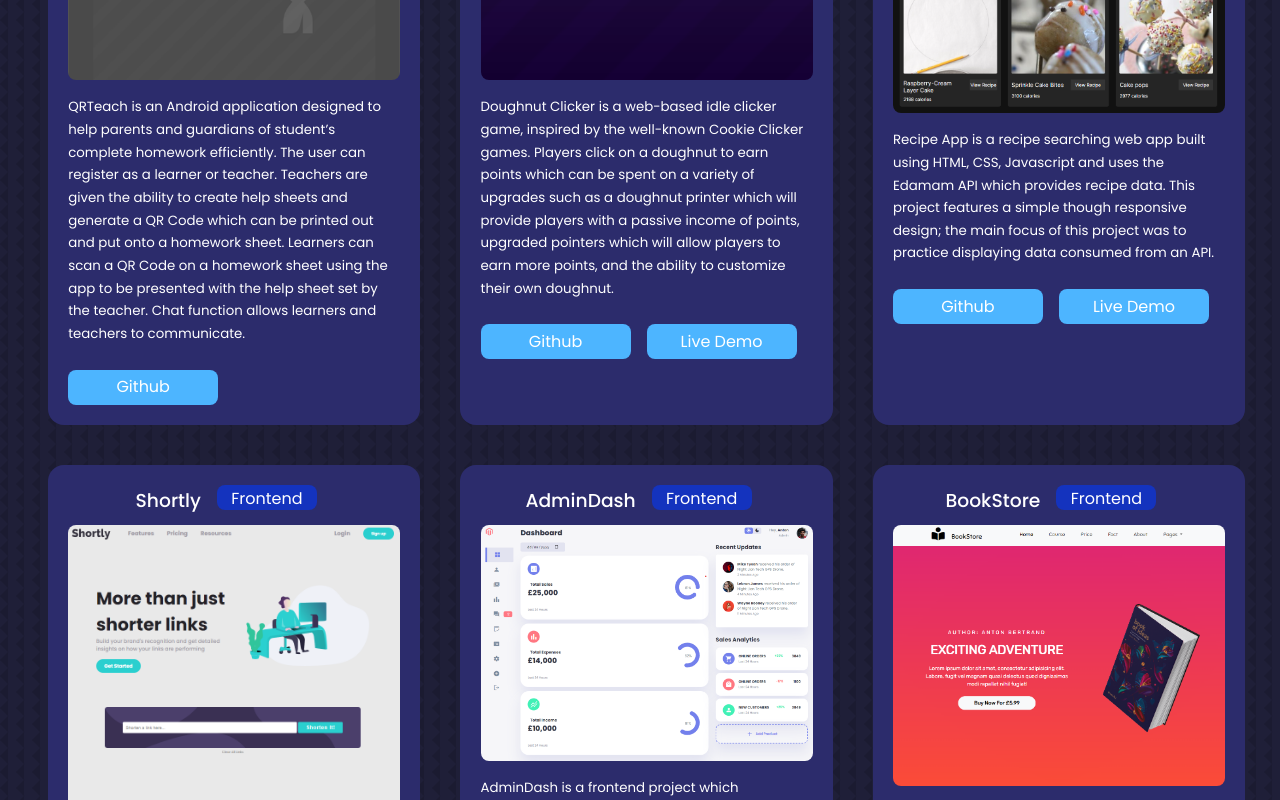
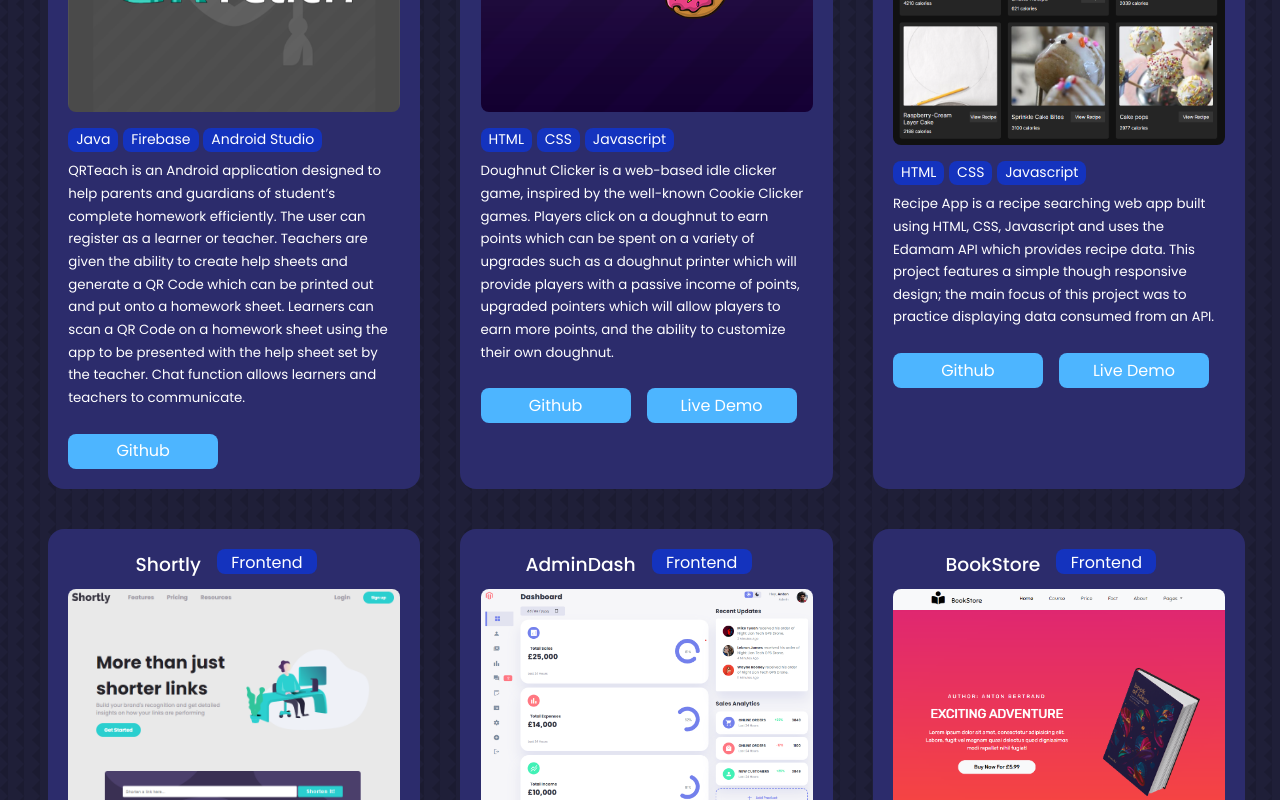
Before and after one commit to AntonBertrand/Portfolio, a React (Create React App) app: page /projects in a window 1280 px wide. Shown: the part 1300-2100 px from the top of the page. Built offline with nearby package versions, Linux system fonts and the light colour scheme.

Commit message:
Each portfolio item displays its tech stack
Tech stack field added to the portfolio data file, this is displayed in the view for each project

```diff
--- a/src/components/experience/Experience.jsx
+++ b/src/components/experience/Experience.jsx
@@ -79,7 +79,7 @@ const Experience = () => {
             <article className='experience__details'>
               <BsPatchCheckFill className='experience__details-icon'/>
               <div>
-                <h4>MySQL</h4>
+                <h4>MongoDB</h4>
                 <small className='text-light'>Intermediate</small>
               </div>
             </article>
--- a/src/components/portfolio/Portfolio.jsx
+++ b/src/components/portfolio/Portfolio.jsx
@@ -15,15 +15,17 @@ const Portfolio = () => {
       <div className="portfolio__container">
 
         {
-          data.map(({id, image, title, desc, github, demo}) => {
+          data.map(({id, image, title, desc, github, demo, tech}) => {
             return (
               <article key={id} className="portfolio__item">
               <div className="portfolio__item-image">
                 <img src={image} alt={title} />
               </div>
               <h3>{title}</h3>
+              <div className="project__tech__container">
+              { tech && tech.map((item) => <div className='project__tech'> {item} </div>)}
+            </div>
               <small>{desc}</small>
-
               <div className="portfolio__item-cta">
               <a href={github} className='btn' target='_blank'>Github</a>
               { demo && <a href={demo} className='btn btn-primary' target='_blank'>Live Demo</a>}
--- a/src/components/projectData.jsx
+++ b/src/components/projectData.jsx
@@ -22,7 +22,8 @@ export default {
                 title: 'VanquisBooking',
                 desc: "This is a simplified Booking.com clone I've named VanquisBooking. This is a full stack application (Frontend & Backend) I created to practice development using the MERN stack. Users can register and login to view properties filtered by destination, date range, visitors, and room quantity. Specific rooms can be booked at each property and will be unavailable to others for the dates booked for.",
                 github: 'https://github.com/AntonBertrand/Booking-App',
-                demo: 'https://booking-app-frontend-8uip.onrender.com/'
+                demo: 'https://booking-app-frontend-8uip.onrender.com/',
+                tech: ["React", "Express", "Node", "MongoDB"]
               },
               {
                 id: 2,
@@ -31,7 +32,8 @@ export default {
                 title: 'MyDiary',
                 desc:'MyDiary is a web application which allows users to create diary entries which they can use to capture their thoughts, moods, memories and anything else they would like to document. This is a full stack application built using the MERN stack. Users are able to signup and login to their own private dashboard in which they can view all their diary entries or search for specific ones.',
                 github: 'https://github.com/AntonBertrand/Diary-App',
-                demo: 'https://diary-app-35k5.onrender.com/'
+                demo: 'https://diary-app-35k5.onrender.com/',
+                tech: ["React", "Express", "Node", "MongoDB"]
               },
               {
                 id: 3,
@@ -40,7 +42,8 @@ export default {
                 title: 'WhatsOn',
                 desc: 'WhatsOn is an Android application targeted towards Brunel University students who lived on Campus or in the nearby area. The application allows these students to view all the events available in the area, as well as the ability to create their own events for other users to see. This allows them to take advantages of all the facilities available to them and keep them updated on what events are soon to take place, giving them a great University experience.',
                 github: 'https://github.com/AntonBertrand/CS3100CW',
-                demo: 'https://www.youtube.com/watch?v=WcMdWl8wv2M'
+                demo: 'https://www.youtube.com/watch?v=WcMdWl8wv2M',
+                tech: ["Java", "Firebase", "Android Studio"]
               },
               {
                 id: 4,
@@ -49,6 +52,7 @@ export default {
                 title: 'QRTeach',
                 desc:'QRTeach is an Android application designed to help parents and guardians of student’s complete homework efficiently. The user can register as a learner or teacher. Teachers are given the ability to create help sheets and generate a QR Code which can be printed out and put onto a homework sheet. Learners can scan a QR Code on a homework sheet using the app to be presented with the help sheet set by the teacher. Chat function allows learners and teachers to communicate.',
                 github: 'https://github.com/AntonBertrand/QRTeach',
+                tech: ["Java", "Firebase", "Android Studio"]
               },
 
               {
@@ -58,7 +62,8 @@ export default {
                 title: 'Doughnut Clicker',
                 desc:'Doughnut Clicker is a web-based idle clicker game, inspired by the well-known Cookie Clicker games. Players click on a doughnut to earn points which can be spent on a variety of upgrades such as a doughnut printer which will provide players with a passive income of points, upgraded pointers which will allow players to earn more points, and the ability to customize their own doughnut.',
                 github: 'https://google.com',
-                demo: 'https://google.com'
+                demo: 'https://google.com',
+                tech: ["HTML", "CSS", "Javascript"]
               },
               {
                 id: 6,
@@ -67,7 +72,8 @@ export default {
                 title: 'Recipe App',
                 desc:'Recipe App is a recipe searching web app built using HTML, CSS, Javascript and uses the Edamam API which provides recipe data. This project features a simple though responsive design; the main focus of this project was to practice displaying data consumed from an API.',
                 github: 'https://github.com/AntonBertrand/Recipe-App',
-                demo: 'https://recipe-finder.antonbertrand.com/'
+                demo: 'https://recipe-finder.antonbertrand.com/',
+                tech: ["HTML", "CSS", "Javascript"]
               },
               {
                 id: 9,
@@ -76,7 +82,8 @@ export default {
                 title: 'Shortly',
                 desc:'Shortly is a URL shortening web app built using HTML, CSS, Javascript and uses an API. Users can enter a URL and it will provide them with a shortened version which they can copy to their clipboard. This project was created as part of a front-end coding challenge.',
                 github: 'https://github.com/AntonBertrand/URL-Shortener',
-                demo: 'https://shortly.antonbertrand.com/'
+                demo: 'https://shortly.antonbertrand.com/',
+                tech: ["HTML", "CSS", "Javascript"]
               },
               {
                 id: 10,
@@ -85,7 +92,8 @@ export default {
                 title: 'AdminDash',
                 desc:'AdminDash is a frontend project which represents an admin dashboard. This was built using HTML, CSS and Javascript. The design is fully responsive and also has a light/dark theme switch.',
                 github: 'https://github.com/AntonBertrand/AdminDashboard',
-                demo: 'https://admindashboard.antonbertrand.com/'
+                demo: 'https://admindashboard.antonbertrand.com/',
+                tech: ["HTML", "CSS", "Javascript"]
               },
               {
                 id: 11,
@@ -94,7 +102,8 @@ export default {
                 title: 'BookStore',
                 desc:'BookStore is a frontend is a landing page for a book store which sells eBooks, PDFs and Physical books. This was built using HTML, CSS and Bootstrap. The design is fully responsive.',
                 github: 'https://github.com/AntonBertrand/Bookstore',
-                demo: 'https://bookstore.antonbertrand.com/'
+                demo: 'https://bookstore.antonbertrand.com/',
+                tech: ["HTML", "CSS", "Bootstrap"]
               },
               {
                 id: 12,
@@ -103,7 +112,8 @@ export default {
                 title: 'SocialMedia',
                 desc:'This is a frontend homepage of generic social media website. It has mixture of Twitter and Instagram design features. This was built using HTML and CSS. The design is fully responsive.',
                 github: 'https://github.com/AntonBertrand/SocialMedia',
-                demo: 'http://socialmedia.antonbertrand.com/'
+                demo: 'http://socialmedia.antonbertrand.com/',
+                tech: ["HTML", "CSS"]
               },
               {
                 id: 13,
@@ -112,7 +122,8 @@ export default {
                 title: 'TaskTracker',
                 desc:'TaskTracker is a frontend is a landing page for a task tracker SaS product. This was built using HTML and SCSS. The design is fully responsive.',
                 github: 'https://github.com/AntonBertrand/TaskApp',
-                demo: 'http://tasktracker.antonbertrand.com/'
+                demo: 'http://tasktracker.antonbertrand.com/',
+                tech: ["HTML", "SCSS"]
               },
               {
                 id: 14,
@@ -121,7 +132,8 @@ export default {
                 title: 'Hobo Arena',
                 desc:'Hobo Arena is a text-based roleplaying game with GUI inspired by the browser game HoboWars. You play as a hobo and can pick a fight against enemies for coins and experience, as well as the ability to scavenge the city for coins and items. Earned coins can be spent in the shop on healing apples and better weapons. You can submit your final score to the Highscores list in which other players will compete for the highest score.',
                 github: 'https://github.com/AntonBertrand/HoboArena',
-                demo: 'https://bookstore.antonbertrand.com/'
+                demo: 'https://bookstore.antonbertrand.com/',
+                tech: ["Java", "Swing"]
               },
               {
                 id: 15,
@@ -130,6 +142,7 @@ export default {
                 title: 'QuizApp',
                 desc:'QuizApp is a Command-Line Quiz Application which allows users to create their own quizzes which they can then play afterwards or play pre-made quizzes retrieved from an API.',
                 github: 'https://github.com/AntonBertrand/QuizApp',
+                tech: ["Java"]
               },
 
         ]
--- a/src/pages/Projects/Projects.jsx
+++ b/src/pages/Projects/Projects.jsx
@@ -66,6 +66,9 @@ export const Projects = () => {
             <div className="projects__item-image">
               <img src={project.image} alt={project.title} />
             </div>
+            <div className="project__tech__container">
+              { project.tech && project.tech.map((item) => <div className='project__tech'> {item} </div>)}
+            </div>
             <small>{project.desc}</small>
             <div className="projects__item-cta">
             <a href={project.github} className='project__button' target='_blank'>Github</a>
--- a/src/pages/Projects/projects.css
+++ b/src/pages/Projects/projects.css
@@ -98,6 +98,21 @@ small {
     display: none;
 }
 
+.project__tech__container {
+    display: flex;
+    gap: 0.3rem;
+}
+
+.project__tech {
+    background: rgb(20, 51, 190);
+    height: 1.5rem;
+    text-align: center;
+    border-radius: 0.5rem;
+    font-size: 14px;
+    margin-bottom: 0.5rem;
+    padding: 0 0.5rem;
+}
+
 @media screen and (max-width: 1500px) {
 
     .projects__container {
@@ -124,16 +139,27 @@ small {
 
 @media screen and (max-width: 825px) {
 
+
+    .projects__item {
+        width: 90%;
+        margin: auto;
+    }
+
     .projects__container {
         display: grid;
         grid-template-columns: repeat(1,1fr);
         gap: 2.5rem;
         margin: auto;
-        padding: 3rem;
+        padding: 0;
+    }
+
+    .project__categories {
+        width: 90%;
+        margin-bottom: 2rem;
     }
 
     .project__categories li{
-        font-size: 12px;
+        font-size: 11px;
     }
 
     .mobile-home {
```
